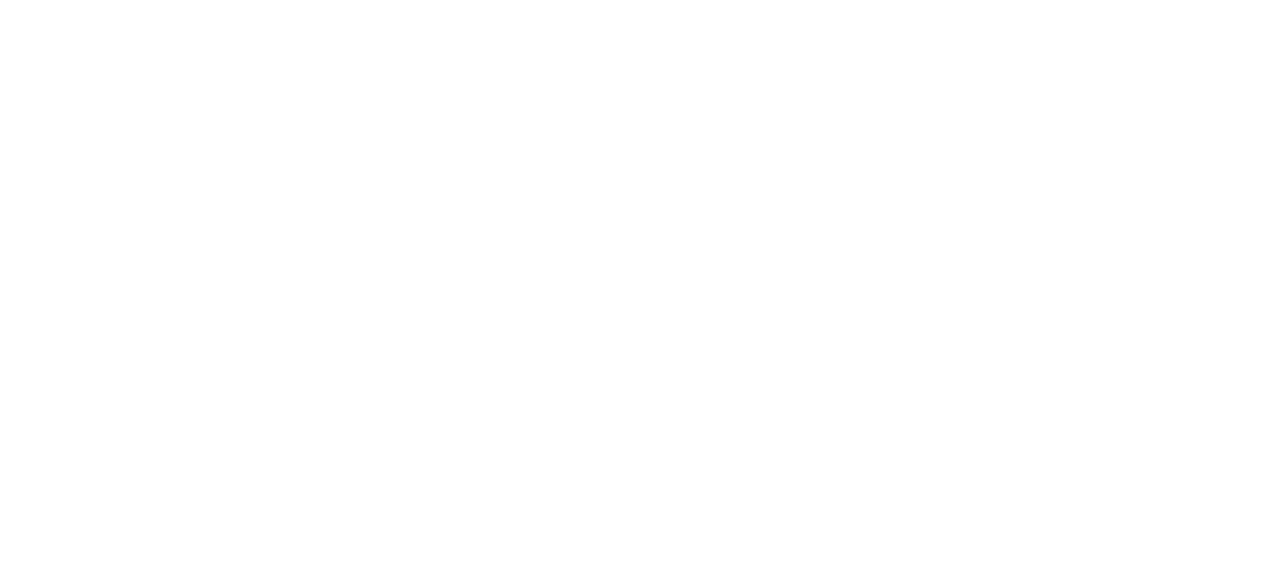
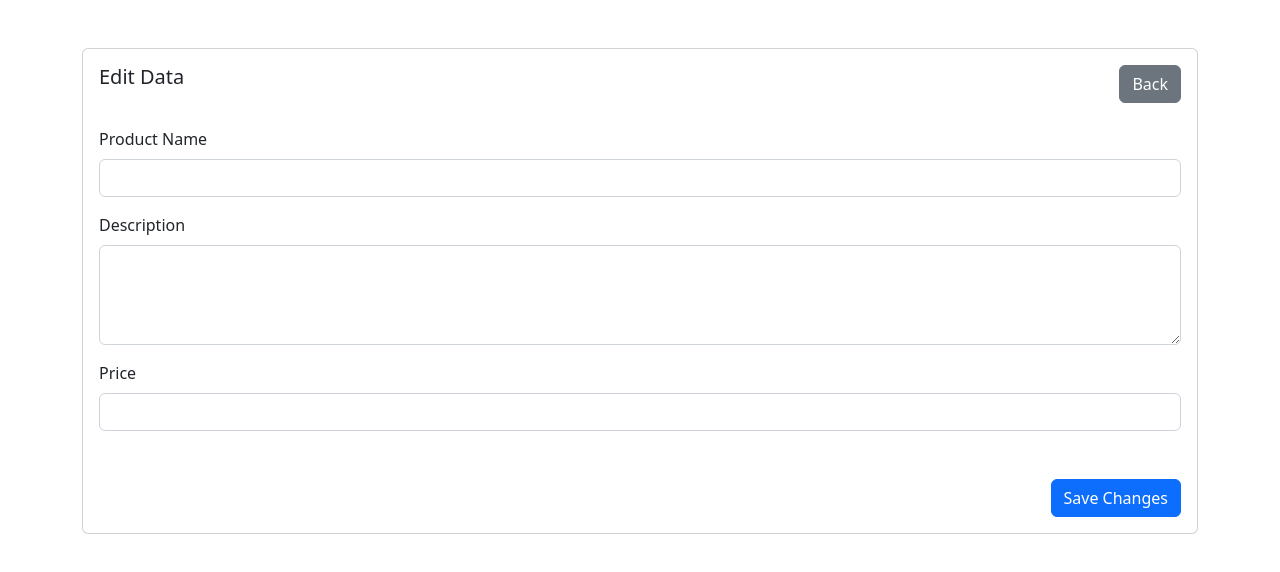
Before and after one commit to fhmiibrhimdev/laravel-react-cra, a React (Create React App) app in the folder frontend/: page /edit/1 in a window 1280 px wide. Before the commit this address had no page. Shown: the top 572 px of the page. Built offline with nearby package versions, Linux system fonts and the light colour scheme; no server answers.

Commit message:
Added: Update data to database

```diff
--- a/frontend/src/App.js
+++ b/frontend/src/App.js
@@ -1,6 +1,7 @@
 import { BrowserRouter as Router, Routes, Route } from "react-router-dom";
 import Product from "./product/Product";
 import AddNew from "./product/Add";
+import EditProduct from "./product/Edit";
 
 function App() {
   return (
@@ -8,6 +9,7 @@ function App() {
       <Routes>
         <Route path="/" element={<Product />} />
         <Route path="/add-new" element={<AddNew />} />
+        <Route path="/edit/:id" exact element={<EditProduct />} />
       </Routes>
     </Router>
   );
--- /dev/null
+++ b/frontend/src/product/Edit.js
@@ -0,0 +1,115 @@
+import * as Bs from "react-bootstrap";
+import { Link, useParams, useNavigate } from "react-router-dom";
+import { useState, useEffect } from "react";
+import Swal from "sweetalert2";
+import withReactContent from "sweetalert2-react-content";
+
+function EditProduct(props) {
+  const [formData, setFormData] = useState({
+    name: "",
+    description: "",
+    price: "",
+  });
+
+  const navigate = useNavigate();
+  const MySwal = withReactContent(Swal);
+  const { id: productId } = useParams();
+
+  useEffect(() => {
+    fetch(`http://192.168.18.11:8000/api/products/${productId}`)
+      .then((response) => response.json())
+      .then((data) => {
+        setFormData(data.data);
+      })
+      .catch((error) => {
+        console.error("Error:", error);
+      });
+  }, [productId]);
+
+  const handleInputChange = (event) => {
+    const { name, value } = event.target;
+    setFormData({ ...formData, [name]: value });
+  };
+
+  const handleSubmit = (event) => {
+    event.preventDefault();
+    fetch(`http://192.168.18.11:8000/api/products/${productId}`, {
+      method: "PUT",
+      headers: {
+        "Content-Type": "application/json",
+      },
+      body: JSON.stringify(formData),
+    })
+      .then((response) => {
+        if (response.ok) {
+          MySwal.fire({
+            title: "Successfully!",
+            html: "Data updated succesfully.",
+            icon: "success",
+            timer: 1500,
+          }).then(() => {
+            navigate("/");
+          });
+        } else {
+          throw new Error("Network response was not ok");
+        }
+      })
+      .catch((error) => {
+        console.error("Error:", error);
+      });
+  };
+
+  return (
+    <Bs.Container className="mt-5">
+      <Bs.Card>
+        <Bs.Card.Body>
+          <div className="tw-flex">
+            <Bs.Card.Title>Edit Data</Bs.Card.Title>
+            <Link to="/" className="tw-ml-auto">
+              <Bs.Button variant="secondary">Back</Bs.Button>
+            </Link>
+          </div>
+          <Bs.Form className="mt-4" onSubmit={handleSubmit}>
+            <Bs.Form.Group>
+              <Bs.Form.Label>Product Name</Bs.Form.Label>
+              <Bs.Form.Control
+                type="text"
+                className="mb-3"
+                name="name"
+                value={formData.name}
+                onChange={handleInputChange}
+              />
+            </Bs.Form.Group>
+            <Bs.Form.Group>
+              <Bs.Form.Label>Description</Bs.Form.Label>
+              <Bs.Form.Control
+                as="textarea"
+                className="mb-3"
+                name="description"
+                value={formData.description}
+                onChange={handleInputChange}
+                style={{ height: "100px" }}
+              />
+            </Bs.Form.Group>
+            <Bs.Form.Group>
+              <Bs.Form.Label>Price</Bs.Form.Label>
+              <Bs.Form.Control
+                type="text"
+                name="price"
+                value={formData.price}
+                onChange={handleInputChange}
+              />
+            </Bs.Form.Group>
+            <div className="tw-flex">
+              <Bs.Button className="mt-5 tw-ml-auto" type="submit">
+                Save Changes
+              </Bs.Button>
+            </div>
+          </Bs.Form>
+        </Bs.Card.Body>
+      </Bs.Card>
+    </Bs.Container>
+  );
+}
+
+export default EditProduct;
--- a/frontend/src/product/Product.js
+++ b/frontend/src/product/Product.js
@@ -8,8 +8,10 @@ function Product() {
   const [products, setProducts] = useState([]);
   const MySwal = withReactContent(Swal);
 
+  const baseURL = "http://192.168.18.11:8000";
+
   useEffect(() => {
-    fetch("http://192.168.18.11:8000/api/products")
+    fetch(`${baseURL}/api/products`)
       .then((response) => response.json())
       .then((data) => {
         setProducts(data.data.data);
@@ -20,7 +22,7 @@ function Product() {
   }, []);
 
   const handleDelete = (id) => {
-    fetch("http://192.168.18.11:8000/api/products/" + id, {
+    fetch(`${baseURL}/api/products/${id}`, {
       method: "DELETE",
     })
       .then((response) => response.json())
@@ -70,9 +72,12 @@ function Product() {
                         <td>{product.description}</td>
                         <td>{product.price}</td>
                         <td className="text-center">
-                          <Bs.Button className="btn btn-warning">
+                          <Link
+                            to={`/edit/${product.id}`}
+                            className="btn btn-warning mr-2"
+                          >
                             Edit
-                          </Bs.Button>
+                          </Link>
                           <Bs.Button
                             onClick={() => handleDelete(product.id)}
                             className="btn btn-danger tw-ml-2"
```
